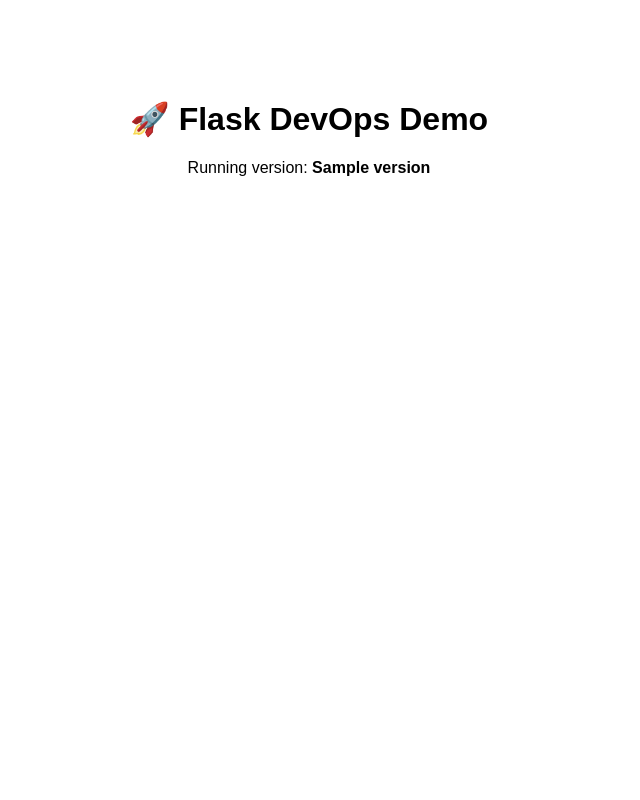
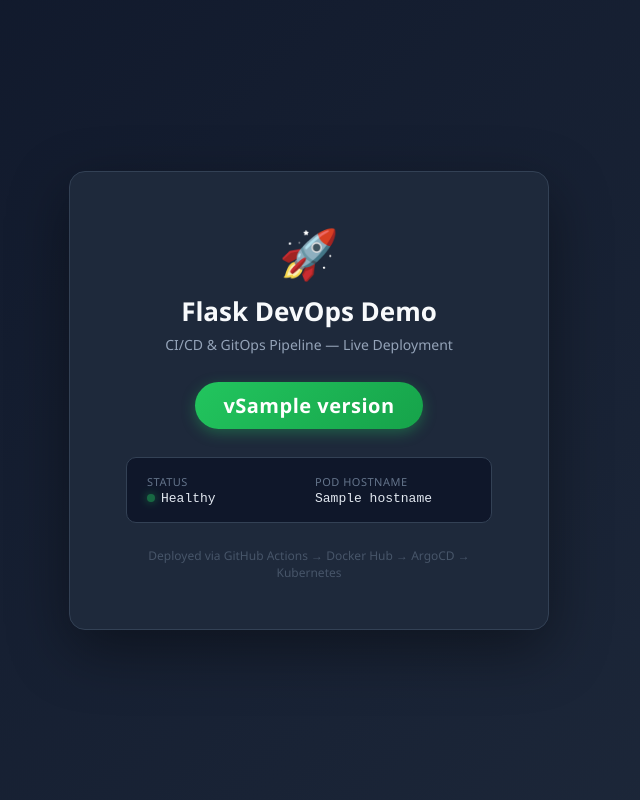
Before and after one commit to mdaabid093/Flask-CICD-Pipeline, a Flask app: template templates/index.html in a window 1280 px wide. Shown: the whole page, without its empty margins (331-971 px from the left). Run offline with Flask 3, Linux system fonts and the light colour scheme; the template is opened without the code that fills it: most values are stand-ins (such as "Sample title", 1, 10 or a date in 2020).

Commit message:
Update Index.html

```diff
--- a/templates/index.html
+++ b/templates/index.html
@@ -1,8 +1,129 @@
 <!DOCTYPE html>
-<html>
-<head><title>DevOps Demo App</title></head>
-<body style="font-family: sans-serif; text-align: center; margin-top: 100px;">
-    <h1>🚀 Flask DevOps Demo</h1>
-    <p>Running version: <strong>{{ version }}</strong></p>
+<html lang="en">
+<head>
+<meta charset="UTF-8">
+<title>Flask DevOps Demo</title>
+<style>
+  * { margin: 0; padding: 0; box-sizing: border-box; }
+
+  body {
+    font-family: 'Segoe UI', system-ui, sans-serif;
+    background: linear-gradient(135deg, #0f172a, #1e293b);
+    color: #e2e8f0;
+    min-height: 100vh;
+    display: flex;
+    align-items: center;
+    justify-content: center;
+  }
+
+  .card {
+    background: #1e293b;
+    border: 1px solid #334155;
+    border-radius: 16px;
+    padding: 48px 56px;
+    text-align: center;
+    box-shadow: 0 20px 60px rgba(0,0,0,0.4);
+    max-width: 480px;
+    width: 90%;
+  }
+
+  .emoji { font-size: 48px; margin-bottom: 8px; }
+
+  h1 {
+    font-size: 26px;
+    font-weight: 600;
+    margin-bottom: 6px;
+    color: #f8fafc;
+  }
+
+  .subtitle {
+    color: #94a3b8;
+    font-size: 14px;
+    margin-bottom: 28px;
+  }
+
+  .version-badge {
+    display: inline-block;
+    background: linear-gradient(135deg, #22c55e, #16a34a);
+    color: white;
+    font-weight: 700;
+    font-size: 20px;
+    padding: 10px 28px;
+    border-radius: 999px;
+    letter-spacing: 0.5px;
+    box-shadow: 0 4px 14px rgba(34,197,94,0.35);
+    margin-bottom: 28px;
+  }
+
+  .info-grid {
+    display: grid;
+    grid-template-columns: 1fr 1fr;
+    gap: 12px;
+    text-align: left;
+    background: #0f172a;
+    border: 1px solid #334155;
+    border-radius: 10px;
+    padding: 16px 20px;
+  }
+
+  .info-label {
+    font-size: 11px;
+    text-transform: uppercase;
+    letter-spacing: 0.5px;
+    color: #64748b;
+    margin-bottom: 2px;
+  }
+
+  .info-value {
+    font-size: 13px;
+    color: #e2e8f0;
+    font-family: 'Courier New', monospace;
+    word-break: break-all;
+  }
+
+  .status-dot {
+    display: inline-block;
+    width: 8px;
+    height: 8px;
+    background: #22c55e;
+    border-radius: 50%;
+    margin-right: 6px;
+    box-shadow: 0 0 8px #22c55e;
+    animation: pulse 2s infinite;
+  }
+
+  @keyframes pulse {
+    0%, 100% { opacity: 1; }
+    50% { opacity: 0.4; }
+  }
+
+  .footer {
+    margin-top: 24px;
+    font-size: 12px;
+    color: #475569;
+  }
+</style>
+</head>
+<body>
+  <div class="card">
+    <div class="emoji">🚀</div>
+    <h1>Flask DevOps Demo</h1>
+    <p class="subtitle">CI/CD &amp; GitOps Pipeline — Live Deployment</p>
+
+    <div class="version-badge">v{{ version }}</div>
+
+    <div class="info-grid">
+      <div>
+        <div class="info-label">Status</div>
+        <div class="info-value"><span class="status-dot"></span>Healthy</div>
+      </div>
+      <div>
+        <div class="info-label">Pod Hostname</div>
+        <div class="info-value">{{ hostname }}</div>
+      </div>
+    </div>
+
+    <div class="footer">Deployed via GitHub Actions → Docker Hub → ArgoCD → Kubernetes</div>
+  </div>
 </body>
 </html>
```
